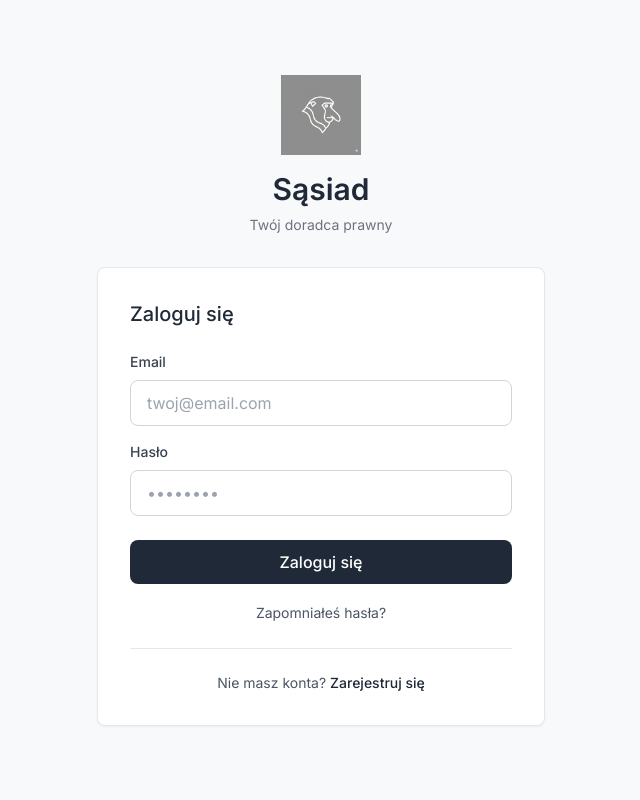
After one commit to LaVanguard/Somsiad, a Django app: template templates/account/login.html in a window 1280 px wide. The commit adds this page. Shown: the whole page, without its empty margins (319-959 px from the left). Run offline with Django 5.2, Linux system fonts and the light colour scheme; the template is opened without the code that fills it, so the values that code supplies are empty; some libraries are stand-ins or nearby versions.

Commit message:
First frontend added

```diff
--- a/config/settings.py
+++ b/config/settings.py
@@ -129,6 +129,12 @@ USE_TZ = True
 # https://docs.djangoproject.com/en/5.2/howto/static-files/
 
 STATIC_URL = 'static/'
+STATICFILES_DIRS = [BASE_DIR / 'static']
+STATIC_ROOT = BASE_DIR / 'staticfiles'
+
+# Media files (user uploads)
+MEDIA_URL = 'media/'
+MEDIA_ROOT = BASE_DIR / 'media'
 
 # Default primary key field type
 # https://docs.djangoproject.com/en/5.2/ref/settings/#default-auto-field
--- /dev/null
+++ b/templates/account/login.html
@@ -0,0 +1,90 @@
+{% extends "base.html" %}
+{% load static %}
+
+{% block title %}Zaloguj się - Sąsiad{% endblock %}
+
+{% block content %}
+<div class="min-h-screen flex items-center justify-center px-4">
+    <div class="w-full max-w-md">
+        <!-- Logo & Brand -->
+        <div class="text-center mb-8">
+            <div class="flex justify-center mb-4">
+                <img src="{% static 'images/logo.png' %}" alt="Sąsiad" class="w-20 h-20 object-contain">
+            </div>
+            <h1 class="text-3xl font-semibold text-gray-800 mb-2">Sąsiad</h1>
+            <p class="text-gray-500 text-sm">Twój doradca prawny</p>
+        </div>
+
+        <!-- Login Form -->
+        <div class="bg-white rounded-lg shadow-sm border border-gray-200 p-8">
+            <h2 class="text-xl font-medium text-gray-800 mb-6">Zaloguj się</h2>
+
+            <form method="post" action="{% url 'account_login' %}">
+                {% csrf_token %}
+
+                <!-- Email Field -->
+                <div class="mb-4">
+                    <label for="id_login" class="block text-sm font-medium text-gray-700 mb-2">
+                        Email
+                    </label>
+                    <input
+                        type="email"
+                        name="login"
+                        id="id_login"
+                        required
+                        class="w-full px-4 py-2.5 border border-gray-300 rounded-lg focus:ring-2 focus:ring-gray-400 focus:border-transparent outline-none transition"
+                        placeholder="twoj@email.com"
+                    >
+                </div>
+
+                <!-- Password Field -->
+                <div class="mb-6">
+                    <label for="id_password" class="block text-sm font-medium text-gray-700 mb-2">
+                        Hasło
+                    </label>
+                    <input
+                        type="password"
+                        name="password"
+                        id="id_password"
+                        required
+                        class="w-full px-4 py-2.5 border border-gray-300 rounded-lg focus:ring-2 focus:ring-gray-400 focus:border-transparent outline-none transition"
+                        placeholder="••••••••"
+                    >
+                </div>
+
+                <!-- Error Messages -->
+                {% if form.errors %}
+                <div class="mb-4 p-3 bg-red-50 border border-red-200 rounded-lg">
+                    <p class="text-sm text-red-600">Nieprawidłowy email lub hasło</p>
+                </div>
+                {% endif %}
+
+                <!-- Submit Button -->
+                <button
+                    type="submit"
+                    class="w-full bg-gray-800 hover:bg-gray-900 text-white font-medium py-2.5 rounded-lg transition duration-200"
+                >
+                    Zaloguj się
+                </button>
+
+                <!-- Forgot Password Link -->
+                <div class="mt-4 text-center">
+                    <a href="{% url 'account_reset_password' %}" class="text-sm text-gray-600 hover:text-gray-800 transition">
+                        Zapomniałeś hasła?
+                    </a>
+                </div>
+
+                <!-- Signup Link -->
+                <div class="mt-6 pt-6 border-t border-gray-200 text-center">
+                    <p class="text-sm text-gray-600">
+                        Nie masz konta?
+                        <a href="{% url 'account_signup' %}" class="text-gray-800 font-medium hover:underline">
+                            Zarejestruj się
+                        </a>
+                    </p>
+                </div>
+            </form>
+        </div>
+    </div>
+</div>
+{% endblock %}
--- /dev/null
+++ b/templates/base.html
@@ -0,0 +1,57 @@
+{% load static %}
+<!DOCTYPE html>
+<html lang="pl">
+<head>
+    <meta charset="UTF-8">
+    <meta name="viewport" content="width=device-width, initial-scale=1.0">
+    <title>{% block title %}Sąsiad - Twój doradca prawny{% endblock %}</title>
+
+    <!-- Tailwind CSS -->
+    <script src="https://cdn.tailwindcss.com"></script>
+
+    <!-- HTMX -->
+    <script src="https://unpkg.com/htmx.org@1.9.10"></script>
+
+    <!-- Alpine.js -->
+    <script defer src="https://cdn.jsdelivr.net/npm/alpinejs@3.x.x/dist/cdn.min.js"></script>
+
+    <!-- Google Fonts - Inter -->
+    <link rel="preconnect" href="https://fonts.googleapis.com">
+    <link rel="preconnect" href="https://fonts.gstatic.com" crossorigin>
+    <link href="https://fonts.googleapis.com/css2?family=Inter:wght@300;400;500;600;700&display=swap" rel="stylesheet">
+
+    <style>
+        * {
+            font-family: 'Inter', -apple-system, BlinkMacSystemFont, 'Segoe UI', sans-serif;
+        }
+
+        body {
+            background-color: #F8F9FA;
+            color: #1F2937;
+        }
+
+        .logo-container {
+            display: flex;
+            align-items: center;
+            gap: 0.75rem;
+        }
+
+        .logo-image {
+            width: 32px;
+            height: 32px;
+            object-fit: contain;
+        }
+
+        .logo-text {
+            font-size: 1.25rem;
+            font-weight: 600;
+            color: #374151;
+        }
+    </style>
+
+    {% block extra_css %}{% endblock %}
+</head>
+<body class="min-h-screen">
+    {% block content %}{% endblock %}
+</body>
+</html>
```
Also changed, not shown: templates/account/password_reset.html (added, +59 -0 lines), templates/home.html (+124 -17 lines), .claude/settings.local.json, logo/Logo_Law_Advisor.png (added), static/images/logo.png (added).
